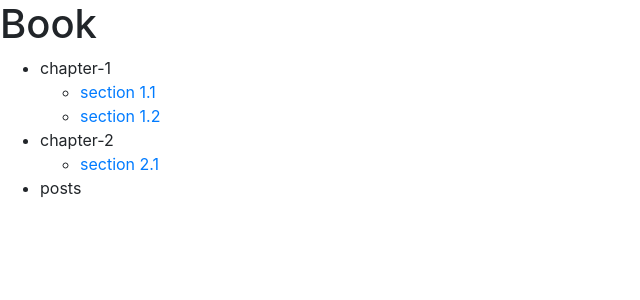
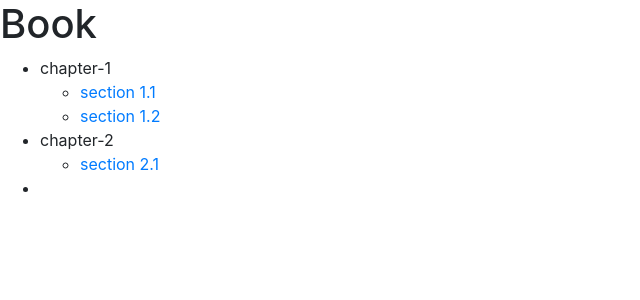
Before and after one commit to reedeeng/book, a Jekyll site: the page built from index.html, in a window 1280 px wide. Shown: the top 300 px of the page, without its empty margins (0-640 px from the left). Built offline with Jekyll 4.4.1, drawn with Linux system fonts in a browser that asks for light colours.

Commit message:
Update index.html

```diff
--- a/index.html
+++ b/index.html
@@ -8,7 +8,9 @@ title: home
 <ul>
   {% for chapter in site.collections %}
   <li>
-    {{ chapter.label }}
+    {% unless chapter.label == "posts" %}
+      {{ chapter.label }}
+    {% endunless %}
     <ul>
     {% for section in site[chapter.label] %}
       <li><a href="{{ section.url | relative_url }}">{{ section.title }}</a></li>
```
